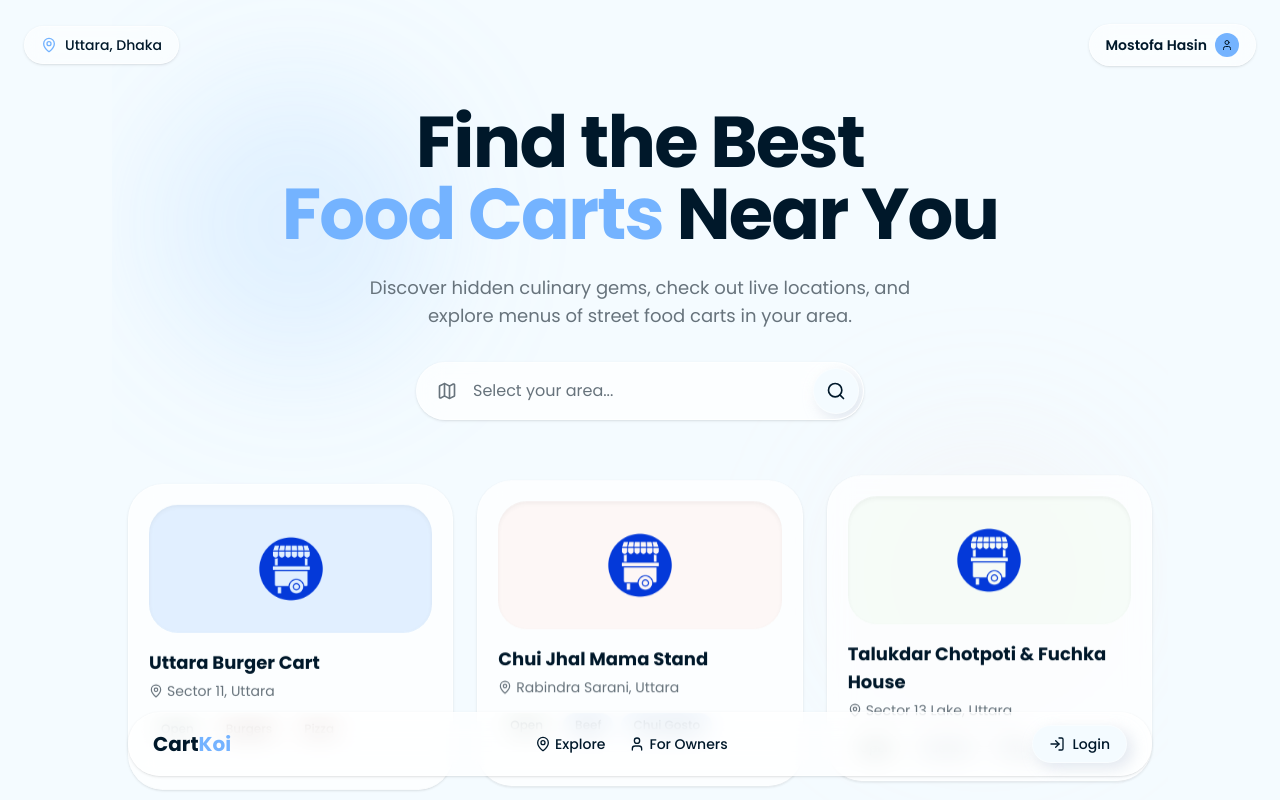
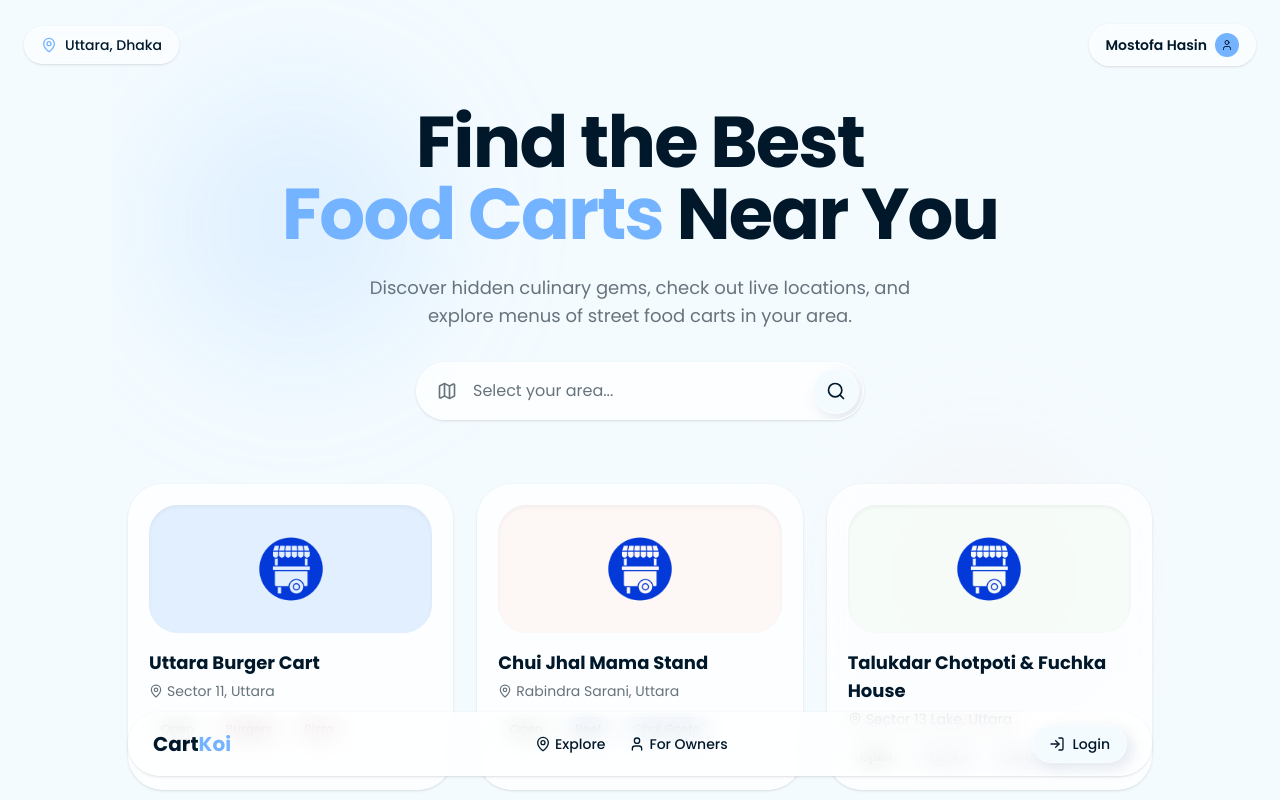
Before and after one commit to Mostofa-Hasin-Mahdi/CartKoi, a Next.js app in the folder client/: page / in a window 1280 px wide. Shown: the top 800 px of the page. Built offline with nearby package versions, Linux system fonts and the light colour scheme.

Commit message:
Completely removed heavy glassmorphism and continuous animations due to heavy performance hit and stutters in mobile view

```diff
--- a/client/src/app/globals.css
+++ b/client/src/app/globals.css
@@ -158,9 +158,10 @@
    * 1. A slightly transparent white background (`bg-white/70`).
    * 2. A backdrop blur (`backdrop-blur-md`) that blurs whatever is behind it.
    * 3. A subtle white border (`border-white/50`) to simulate the glass edge.
+   * Note: backdrop-blur is extremely heavy on mobile GPUs. It is disabled on mobile (md:) for a smooth experience.
    */
   .glass-panel {
-    @apply bg-white/70 backdrop-blur-md border border-white/50 shadow-sm;
+    @apply bg-white/95 md:bg-white/70 md:backdrop-blur-md border border-white/50 shadow-sm;
   }
 
   /*
--- a/client/src/components/Hero.tsx
+++ b/client/src/components/Hero.tsx
@@ -72,7 +72,7 @@ export default function Hero() {
       >
         <div className="grid grid-cols-1 md:grid-cols-3 gap-6">
           {/* Cart 1 */}
-          <div className="glass-panel p-5 rounded-3xl animate-float border-white/60 shadow-lg hover:-translate-y-2 transition-transform cursor-pointer">
+          <div className="glass-panel p-5 rounded-3xl md:animate-float border-white/60 shadow-lg hover:-translate-y-2 transition-transform cursor-pointer">
             <div className="w-full h-32 bg-primary/20 rounded-2xl mb-4 overflow-hidden relative shadow-inner">
               <Image src={cartImage} alt="Cart Logo" fill className="object-contain p-4" />
             </div>
@@ -88,7 +88,7 @@ export default function Hero() {
           </div>
 
           {/* Cart 2 */}
-          <div className="glass-panel p-5 rounded-3xl animate-float border-white/60 shadow-lg hover:-translate-y-2 transition-transform cursor-pointer" style={{ animationDelay: '1s' }}>
+          <div className="glass-panel p-5 rounded-3xl md:animate-float border-white/60 shadow-lg hover:-translate-y-2 transition-transform cursor-pointer" style={{ animationDelay: '1s' }}>
             <div className="w-full h-32 bg-secondary/20 rounded-2xl mb-4 overflow-hidden relative shadow-inner flex items-center justify-center">
               <Image src={cartImage} alt="Cart Logo" fill className="object-contain p-4" />
             </div>
@@ -104,7 +104,7 @@ export default function Hero() {
           </div>
 
           {/* Cart 3 */}
-          <div className="glass-panel p-5 rounded-3xl animate-float border-white/60 shadow-lg hover:-translate-y-2 transition-transform cursor-pointer" style={{ animationDelay: '2s' }}>
+          <div className="glass-panel p-5 rounded-3xl md:animate-float border-white/60 shadow-lg hover:-translate-y-2 transition-transform cursor-pointer" style={{ animationDelay: '2s' }}>
             <div className="w-full h-32 bg-tertiary/20 rounded-2xl mb-4 overflow-hidden relative shadow-inner flex items-center justify-center">
               <Image src={cartImage} alt="Cart Logo" fill className="object-contain p-4" />
             </div>
--- a/client/src/components/TopBar.tsx
+++ b/client/src/components/TopBar.tsx
@@ -6,13 +6,13 @@ export default function TopBar() {
   return (
     <div className="absolute top-0 left-0 w-full p-4 md:p-6 flex justify-between items-center z-50">
       {/* Location Top Left */}
-      <div className="flex items-center gap-1.5 md:gap-2 text-foreground font-medium bg-white/50 backdrop-blur-md px-3 py-1.5 md:px-4 md:py-2 rounded-full border border-white/60 shadow-sm text-xs md:text-sm">
+      <div className="flex items-center gap-1.5 md:gap-2 text-foreground font-medium bg-white/95 md:bg-white/50 md:backdrop-blur-md px-3 py-1.5 md:px-4 md:py-2 rounded-full border border-white/60 shadow-sm text-xs md:text-sm">
         <MapPin size={16} className="text-primary" />
         <span className="whitespace-nowrap">Uttara, Dhaka</span>
       </div>
 
       {/* Username Pill Top Right */}
-      <div className="flex items-center gap-1.5 md:gap-2 bg-white/50 backdrop-blur-md px-3 py-1.5 md:px-4 md:py-2 rounded-full border border-white/60 shadow-sm">
+      <div className="flex items-center gap-1.5 md:gap-2 bg-white/95 md:bg-white/50 md:backdrop-blur-md px-3 py-1.5 md:px-4 md:py-2 rounded-full border border-white/60 shadow-sm">
         <span className="text-xs md:text-sm font-semibold text-foreground whitespace-nowrap overflow-hidden text-ellipsis max-w-[80px] md:max-w-none">Mostofa Hasin</span>
         <div className="w-5 h-5 md:w-6 md:h-6 rounded-full bg-primary flex shrink-0 items-center justify-center text-primary-foreground">
           <User size={12} />
```
